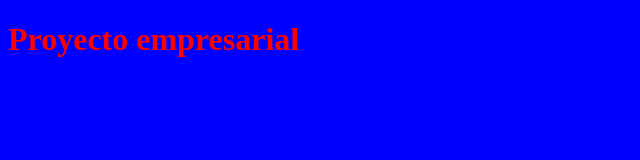
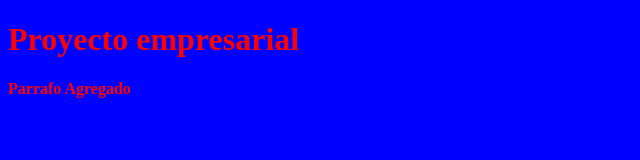
Before and after one commit to LeonelAraujo27/CursoGit, a plain HTML site: page index.html in a window 1280 px wide. Shown: the whole page, without its empty margins (0-640 px from the left). Drawn offline with Linux system fonts and the light colour scheme.

Commit message:
Update index.html

```diff
--- a/index.html
+++ b/index.html
@@ -6,5 +6,6 @@
 </head>
 <body>
 <h1>Proyecto empresarial</h1>
+	<p>Parrafo Agregado</p>
 </body>
 </html>
```
